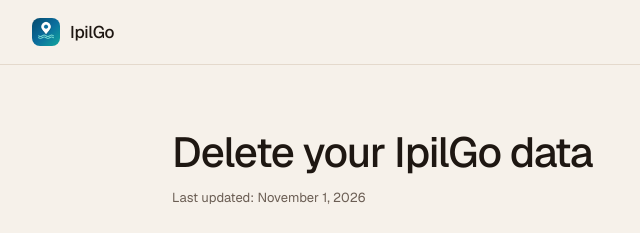
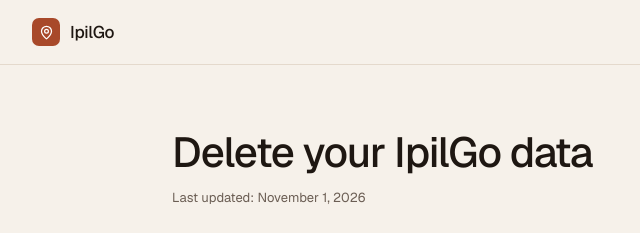
Before and after one commit to Seiderx/ipilgo-apps, a plain HTML site: page data-deletion.html in a window 1280 px wide. Shown: the top 233 px of the page, 112-752 px from the left. Drawn offline with nearby package versions, Linux system fonts and the light colour scheme.

Commit message:
Site header: in-app brand mark (map pin on accent tile) replaces the old blue logo
Co-Authored-By: Claude Opus 5.5 <noreply@anthropic.com>

```diff
--- a/data-deletion.html
+++ b/data-deletion.html
@@ -11,7 +11,7 @@
 </head>
 <body>
 <header class="site">
-  <div class="wrap"><a class="brand" href="./"><img src="img/tourist-icon.png" alt="">IpilGo</a></div>
+  <div class="wrap"><a class="brand" href="./"><span class="brand-mark" aria-hidden="true"><svg viewBox="0 0 24 24" fill="none" stroke="currentColor" stroke-width="2" stroke-linecap="round" stroke-linejoin="round"><path d="M20 10c0 4.993-5.539 10.193-7.399 11.799a1 1 0 0 1-1.202 0C9.539 20.193 4 14.993 4 10a8 8 0 0 1 16 0"/><circle cx="12" cy="10" r="3"/></svg></span>IpilGo</a></div>
 </header>
 
 <main class="wrap doc">
--- a/styles.css
+++ b/styles.css
@@ -32,7 +32,9 @@ a:focus-visible, button:focus-visible, summary:focus-visible { outline: 2px soli
 header.site { border-bottom: 1px solid var(--border); }
 header.site .wrap { display: flex; align-items: center; justify-content: space-between; gap: 16px; height: 64px; }
 .brand { display: inline-flex; align-items: center; gap: 10px; font-weight: 500; font-size: 17px; letter-spacing: -0.02em; text-decoration: none; }
-.brand img { width: 28px; height: 28px; border-radius: 8px; }
+/* Same mark as inside the apps: a map pin on the accent tile. */
+.brand-mark { width: 28px; height: 28px; border-radius: 7px; background: var(--accent); color: var(--on-accent); display: inline-flex; align-items: center; justify-content: center; }
+.brand-mark svg { width: 15px; height: 15px; }
 header.site nav { display: flex; gap: 24px; font-size: 14px; color: var(--muted); }
 header.site nav a { text-decoration: none; }
 header.site nav a:hover { color: var(--text); }
```
Also changed, not shown: index.html (+1 -1 lines), privacy.html (+1 -1 lines).
